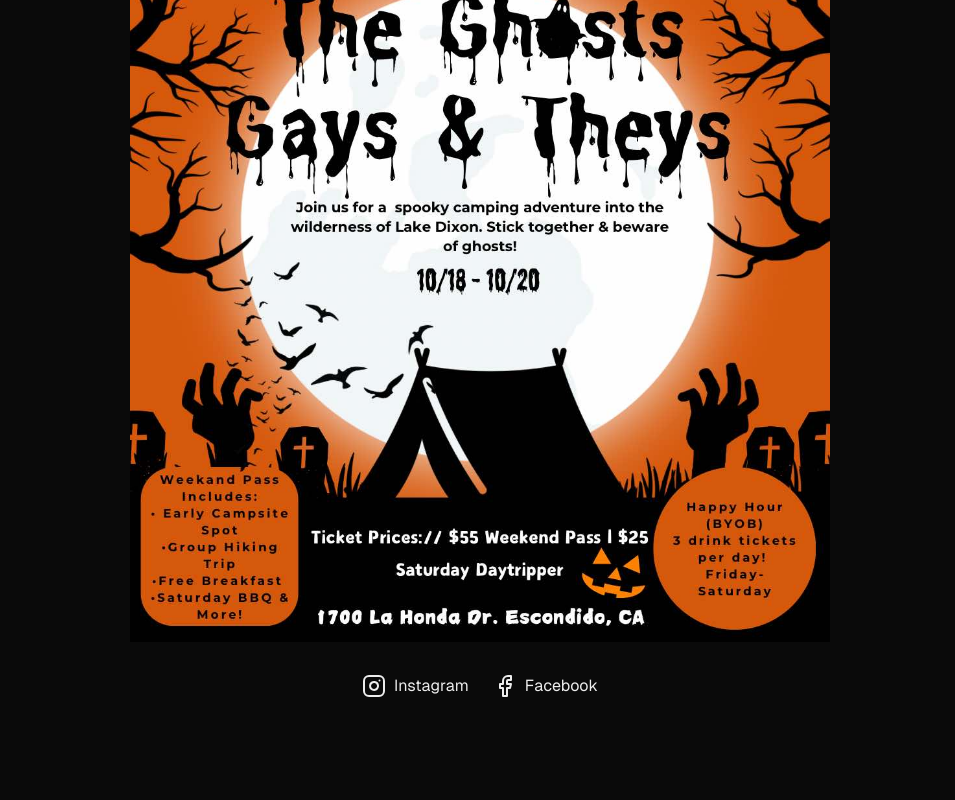
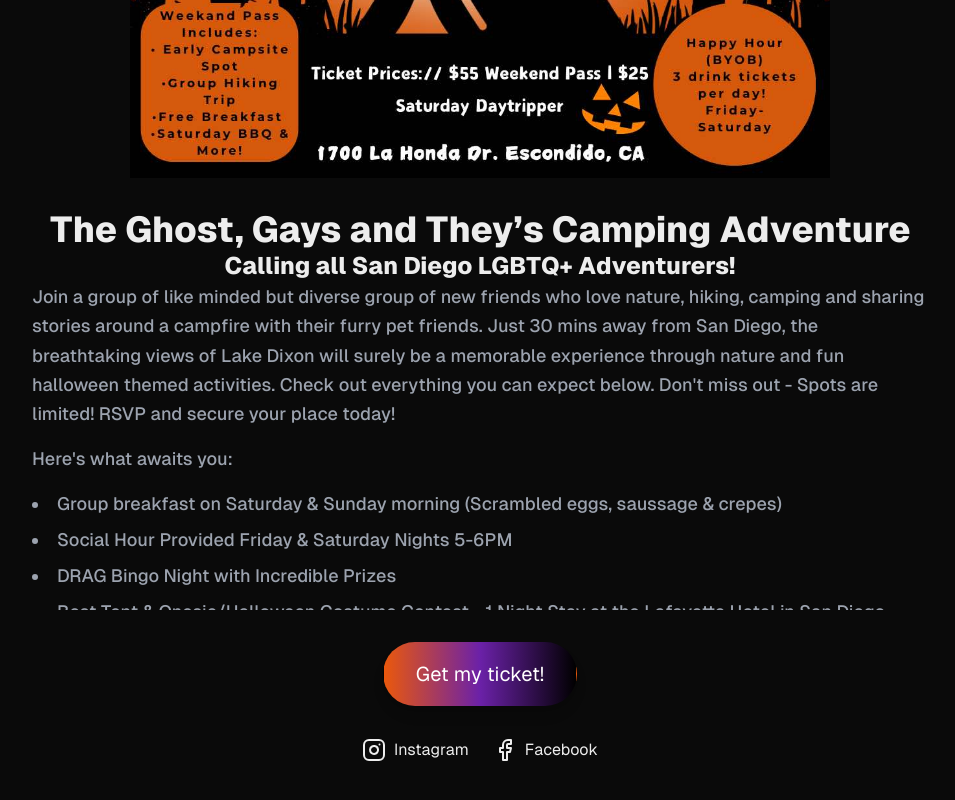
Before and after one commit to lexfm/pride-in-my-pines, a Next.js app: page / in a window 1280 px wide. Shown: the part 754-1554 px from the top of the page, without its empty margins (160-1115 px from the left). Before the commit the page ends 1492 px from the top, so only its background shows below. Built offline with nearby package versions, Linux system fonts and the light colour scheme.

Commit message:
Info and ticket button improvements

```diff
--- a/app/page.tsx
+++ b/app/page.tsx
@@ -27,6 +27,17 @@ export default function Home() {
       <main className="flex flex-col gap-8 row-start-2 items-center items-start">
 
 
+        <Image
+          aria-hidden
+          src="/flyer.png"
+          alt="File icon"
+          width={700}
+          height={700}
+        />
+
+
+
+        {/*
         <div className="payments">
 
           <stripe-buy-button
@@ -43,8 +54,8 @@ export default function Home() {
           </stripe-buy-button>
 
 
-        </div>
-        <section className="w-full md:w-[70vw] lg:w-[50vw] mx-auto">
+        </div> */}
+        <section className="w-[90vw] sm:w-[90vw] md:w-[80vw] lg:w-[70vw] mx-auto">
           <div className="max-h-[50vh] overflow-y-auto">
             <h2 className="text-4xl font-extrabold dark:text-white info-coming">The Ghost, Gays and They’s Camping Adventure</h2>
             <h3 className="text-2xl font-extrabold dark:text-white info-coming">Calling all San Diego LGBTQ+ Adventurers!</h3>
@@ -101,15 +112,21 @@ export default function Home() {
             <p className="text-gray-400 text-base leading-relaxed mb-4 text-lg font-medium"><b>Day Pass $25</b></p>
           </div>
         </section>
-
-        <Image
-          aria-hidden
-          src="/flyer.png"
-          alt="File icon"
-          width={700}
-          height={700}
-          unoptimized
-        />
+        <div className="flex gap-6 items-center justify-center flex-wrap">
+          <a
+            className="rounded-full border border-solid border-transparent transition-colors flex items-center justify-center
+               bg-gradient-to-r from-orange-600 via-purple-800 to-black
+               text-white dark:text-orange-500
+               gap-2 hover:bg-gradient-to-r hover:from-purple-800 hover:via-black hover:to-orange-600
+               text-lg sm:text-xl h-14 sm:h-16 px-6 sm:px-8 shadow-lg
+               dark:hover:text-purple-300 hover:scale-105 transform transition duration-300 ease-in-out"
+            href="/"
+            target="_self"
+            rel="noopener noreferrer"
+          >
+            Get my ticket!
+          </a>
+        </div>
 
 
       </main>
```
